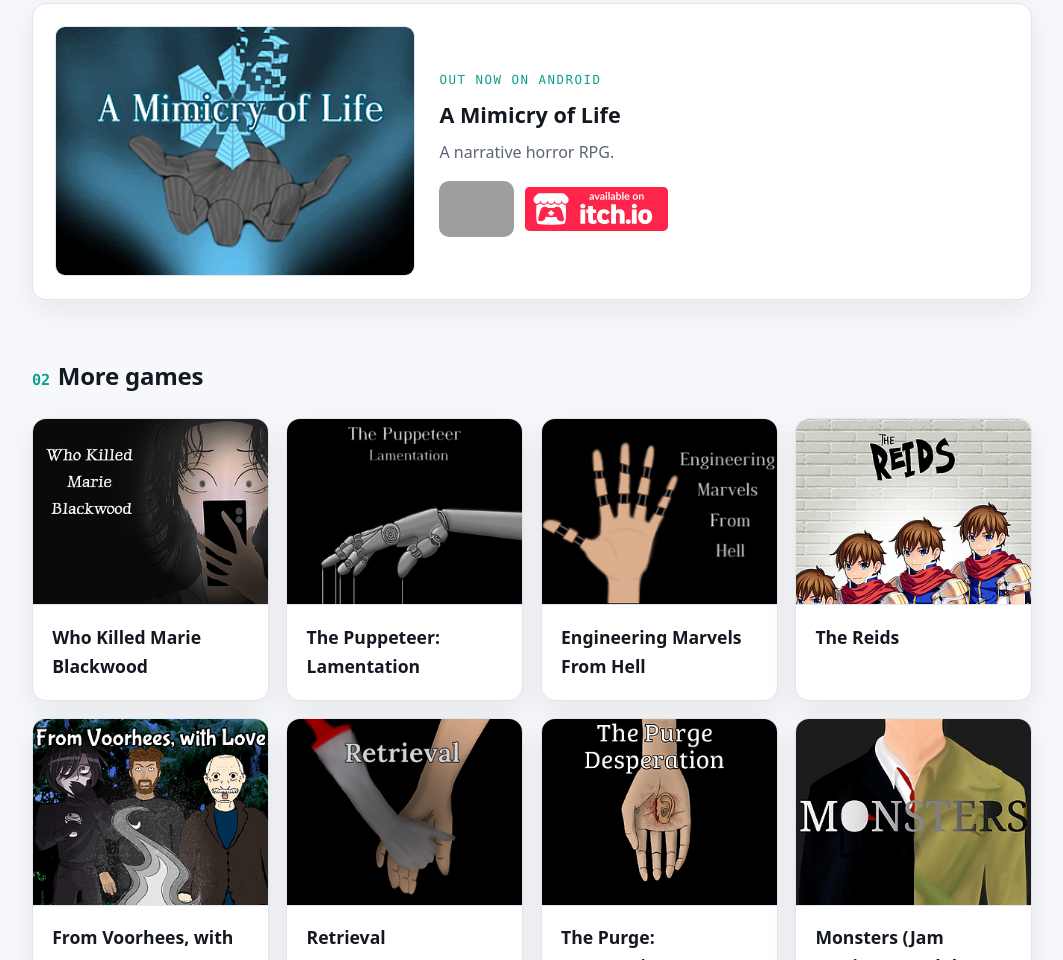
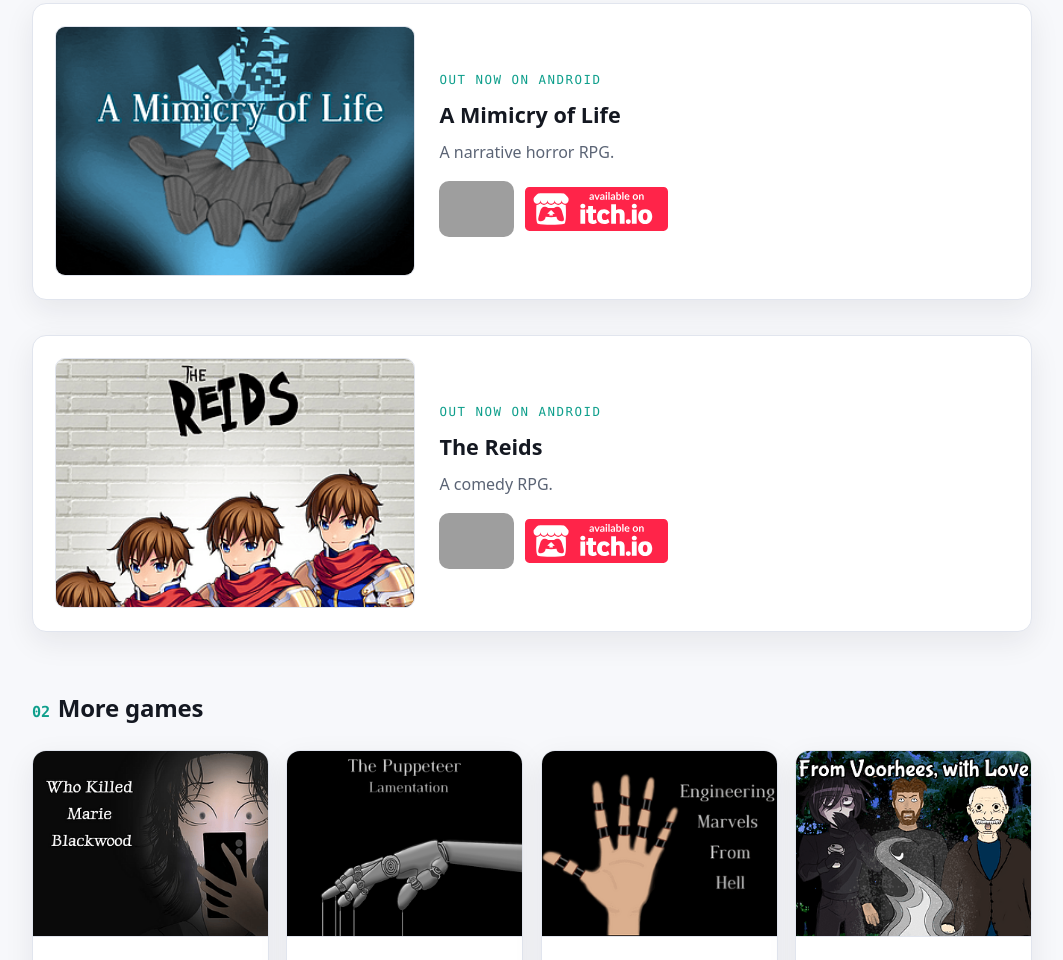
Before and after one commit to AAK581/AAK581.github.io, a plain HTML site: page games/index.html in a window 1280 px wide. Shown: the part 568-1528 px from the top of the page, without its empty margins (108-1171 px from the left). Drawn offline with Linux system fonts and the light colour scheme; grey boxes are pictures that could not be loaded.

Commit message:
Name Menese and Thebes in the hero, link itch.io games, add The Reids to Out now with a Play badge

```diff
--- a/assets/site.css
+++ b/assets/site.css
@@ -139,6 +139,7 @@ h2 .num { font-family: var(--mono); color: var(--accent-2); font-size: 0.95rem;
 .game p { color: var(--muted); margin: 0 0 1rem; }
 .game .play img { height: 56px; width: auto; border: 0; aspect-ratio: auto; }
 .game .row { display: flex; flex-wrap: wrap; gap: 0.7rem; align-items: center; }
+.game + .game { margin-top: 2.2rem; }
 @media (max-width: 680px) { .game { grid-template-columns: 1fr; } }
 
 /* lists */
--- a/games/index.html
+++ b/games/index.html
@@ -4,12 +4,12 @@
   <meta charset="UTF-8">
   <meta name="viewport" content="width=device-width, initial-scale=1.0">
   <title>Games · Adham Ahmed Kamel</title>
-  <meta name="description" content="Games by Adham Ahmed Kamel (Doma): A Mimicry of Life, out now on Android, plus more horror games on itch.io.">
+  <meta name="description" content="Games by Adham Ahmed Kamel (Doma): A Mimicry of Life and The Reids, out now on Android, plus more horror games on itch.io.">
   <link rel="canonical" href="https://aak581.github.io/games/">
   <meta property="og:type" content="website">
   <meta property="og:url" content="https://aak581.github.io/games/">
   <meta property="og:title" content="Games · Adham Ahmed Kamel">
-  <meta property="og:description" content="A Mimicry of Life, out now on Android, plus more horror games on itch.io.">
+  <meta property="og:description" content="A Mimicry of Life and The Reids, out now on Android, plus more horror games on itch.io.">
   <meta property="og:image" content="https://aak581.github.io/assets/covers/a-mimicry-of-life.png">
   <link rel="icon" href="/favicon.ico" sizes="48x48 32x32 16x16">
   <link rel="icon" type="image/png" sizes="32x32" href="/assets/icons/favicon-32.png">
@@ -41,7 +41,7 @@
           <p class="role">Made as Doma · Giza, Egypt</p>
         </div>
       </div>
-      <p class="lead">Just a humble Egyptian computer engineer with a passion for the horrific... And coffee. My games are mostly horror, mostly made in RPG Maker, and A Mimicry of Life is out now on Google Play.</p>
+      <p class="lead">Just a humble Egyptian computer engineer with a passion for the horrific... And coffee. My games are mostly horror, mostly made in RPG Maker, and A Mimicry of Life and <a href="https://play.google.com/store/apps/details?id=com.doma581.thereids">The Reids</a> are out now on Google Play.</p>
       <div class="cta">
         <a class="btn primary" href="https://aak581.itch.io/">All games on itch.io</a>
         <a class="btn" href="/">Developer portfolio</a>
@@ -63,6 +63,18 @@
           </div>
         </div>
       </div>
+      <div class="game">
+        <a href="https://play.google.com/store/apps/details?id=com.doma581.thereids"><img src="/assets/covers/the-reids.png" alt="The Reids cover art" width="315" height="250"></a>
+        <div>
+          <span class="label">Out now on Android</span>
+          <h3>The Reids</h3>
+          <p>A comedy RPG.</p>
+          <div class="row">
+            <a class="play" href="https://play.google.com/store/apps/details?id=com.doma581.thereids"><img src="https://play.google.com/intl/en_us/badges/static/images/badges/en_badge_web_generic.png" alt="Get it on Google Play"></a>
+            <a class="badge-itch" href="https://aak581.itch.io/the-reids"><img src="/assets/itch-badge.svg" alt="Available on itch.io" width="140" height="44"></a>
+          </div>
+        </div>
+      </div>
     </section>
 
     <section class="wrap reveal">
@@ -79,10 +91,6 @@
         <article class="card" data-hover>
           <a class="media cover" href="https://aak581.itch.io/engineering-marvels-from-hell"><img loading="lazy" src="/assets/covers/engineering-marvels-from-hell.png" data-gif="/assets/covers/engineering-marvels-from-hell.gif" alt="Engineering Marvels From Hell cover" width="315" height="250"></a>
           <div class="body"><h3><a href="https://aak581.itch.io/engineering-marvels-from-hell">Engineering Marvels From Hell</a></h3></div>
-        </article>
-        <article class="card">
-          <a class="media cover" href="https://aak581.itch.io/the-reids"><img loading="lazy" src="/assets/covers/the-reids.png" alt="The Reids cover" width="315" height="250"></a>
-          <div class="body"><h3><a href="https://aak581.itch.io/the-reids">The Reids</a></h3></div>
         </article>
         <article class="card">
           <a class="media cover" href="https://aak581.itch.io/from-voorhees-with-love"><img loading="lazy" src="/assets/covers/from-voorhees-with-love.png" alt="From Voorhees, with Love cover" width="315" height="250"></a>
```
Also changed, not shown: index.html (+3 -3 lines).
